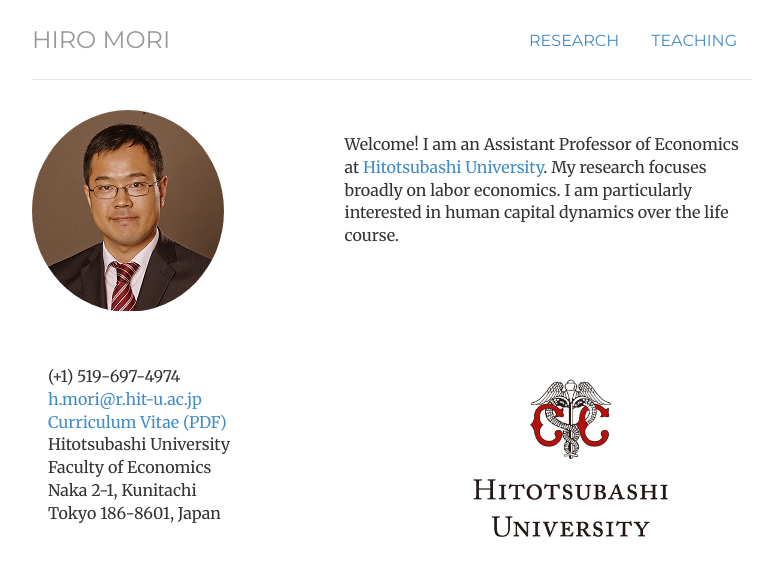
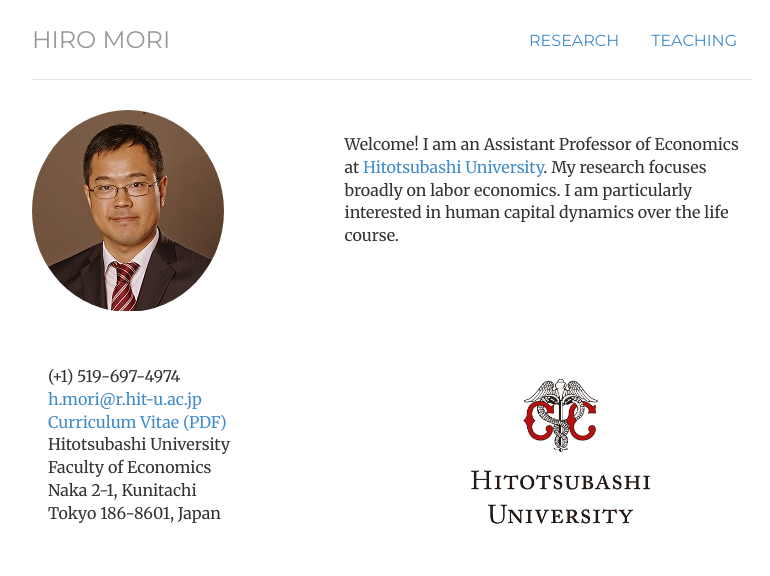
Before and after one commit to morihiroaki/morihiroaki.github.io, a Jekyll site: the page built from index.html, in a window 1280 px wide. Shown: the top 576 px of the page, without its empty margins (248-1018 px from the left). Built offline with Jekyll 4.4.1, drawn with Linux system fonts in a browser that asks for light colours.

Commit message:
Update index.html

```diff
--- a/index.html
+++ b/index.html
@@ -41,7 +41,7 @@
               <p> Welcome! I am an Assistant Professor of Economics at <a href="http://www.econ.hit-u.ac.jp/~koho/english/">Hitotsubashi University</a>. My research
               focuses broadly on labor economics. I am particularly interested in human capital dynamics over the life course.</p>
               <br/><br/><br/><br/><br/>
-              <img  class="img-rounded" src="files/hitotsubashi.jpg" height="175" width="250" style='right: center;' hspace="100">
+              <img  class="img-rounded" src="files/hitotsubashi.jpg" height="161" width="230" style='right: center;' hspace="100">
 
               </div>
 
```
